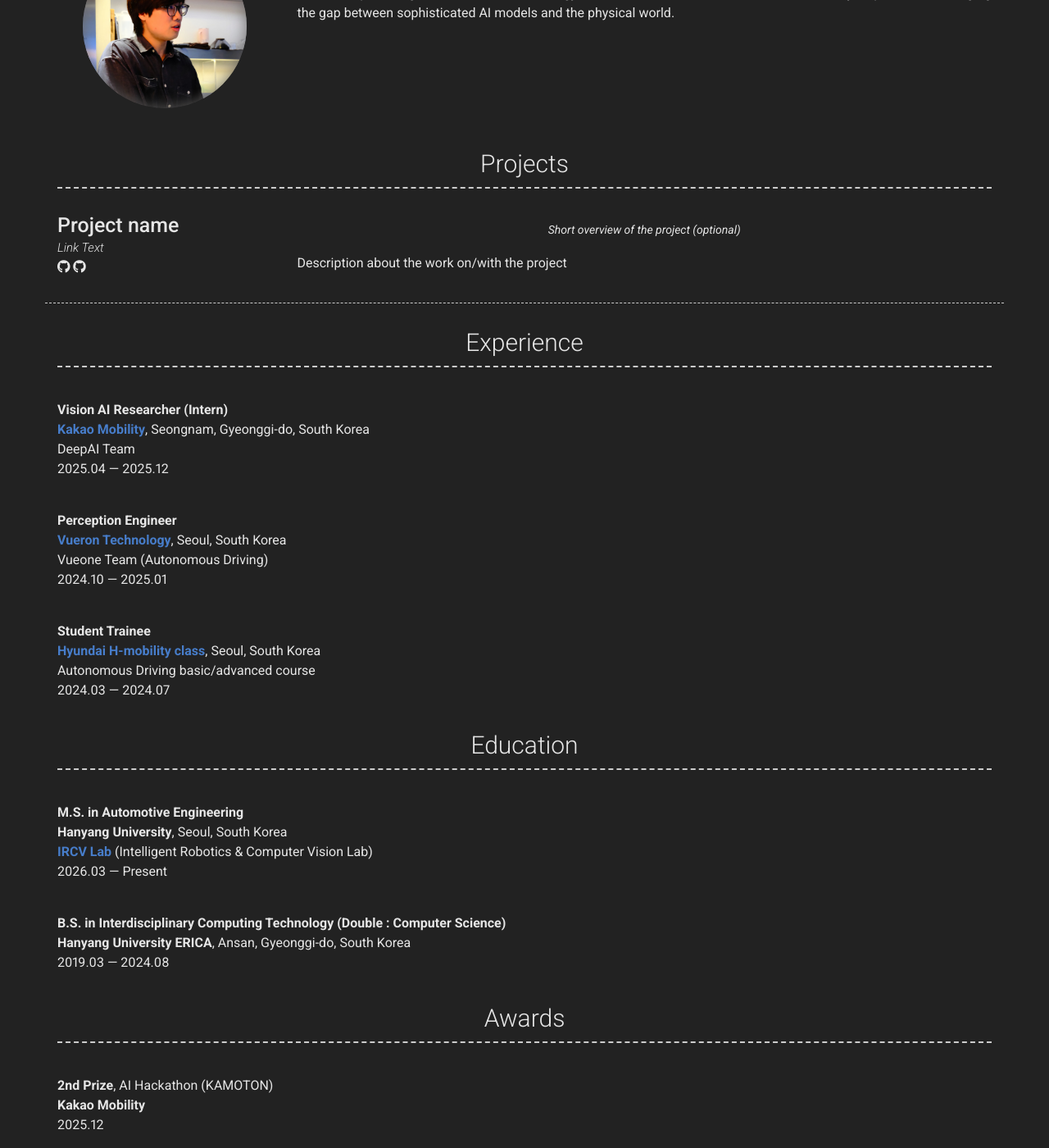
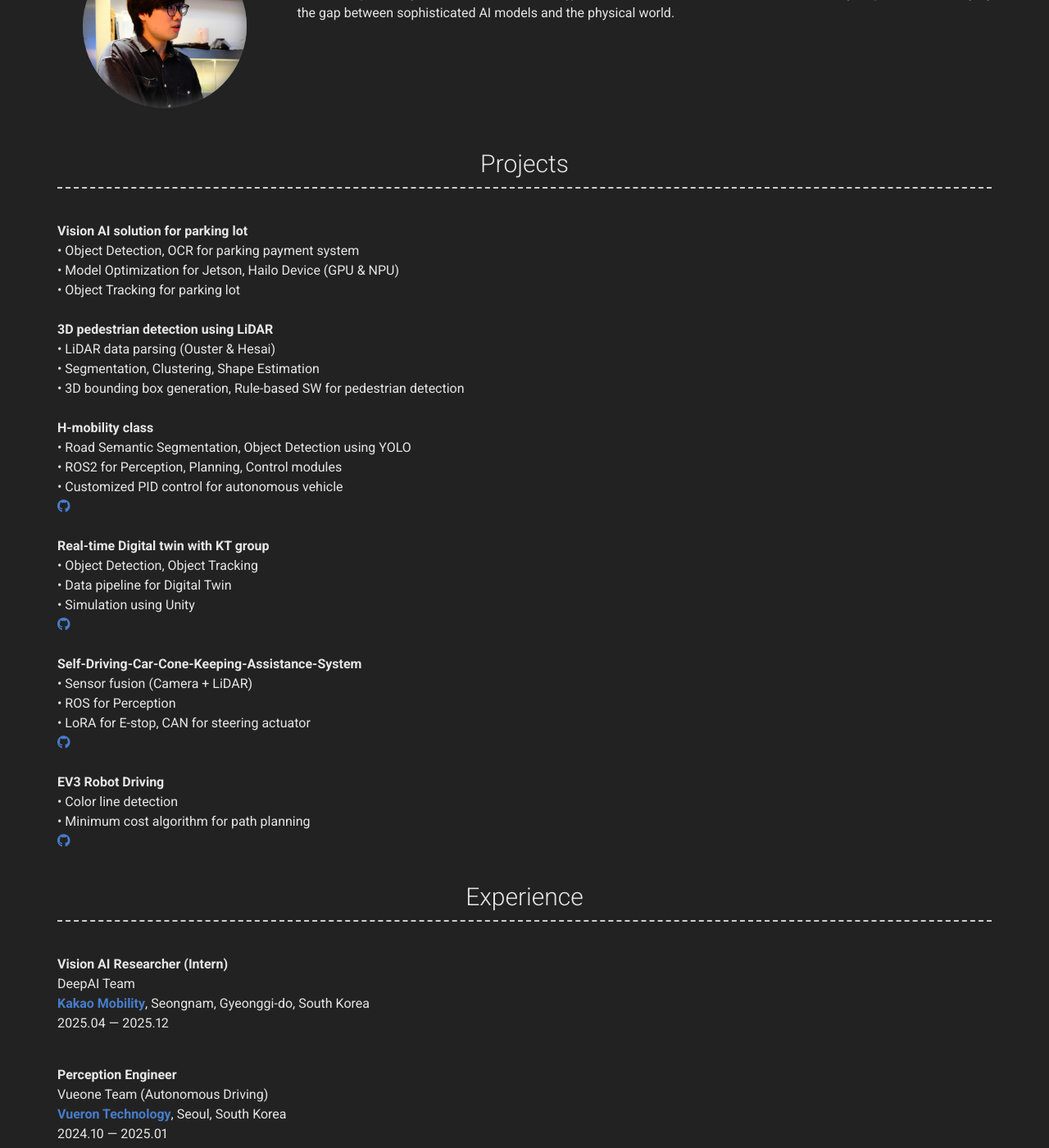
Before and after one commit to hungrypro7/hungrypro7.github.io, a Jekyll site: the page built from index.md, in a window 1280 px wide and 1400 px high, scrolled down 370 px. Shown: the whole window at 82% size. Built offline with Jekyll 4.4.1, drawn with Linux system fonts in a browser that asks for light colours; nearby versions of some CDN libraries; some of the changed text lies outside the part shown.

Commit message:
complete my profile

```diff
--- a/_config.yml
+++ b/_config.yml
@@ -58,59 +58,83 @@ about_content: | # this will include new lines to allow paragraphs
 #    - Images ![alt text](/images/landscape-trees.jpg "Trees")
 
 content:
-  - title: Projects # Title for the section
-    layout: list # Type of content section (list/text)
-    content:
-      - layout: left
-        border: weak  # Value of `weak` will display a weak border below this item. # Any
-                      # other value (or no value) smeans no border will be displayed
-        title: Project name
-        link: Link to project (eg. sproogen.github.io/modern-resume-theme)(optional)
-        link_text: Link Text
-        additional_links:
-          - title:  Github page for project (eg. sproogen/modern-resume-theme)
-            icon: fab fa-github
-            url: Link to project (eg. sproogen.github.io/modern-resume-theme)(optional)
-          - title:  Github page for project (eg. sproogen/modern-resume-theme)
-            icon: fab fa-github
-            url: Link to project (eg. sproogen.github.io/modern-resume-theme)(optional)
-        quote: >
-          Short overview of the project (optional)
-        description: | # this will include new lines to allow paragraphs
-          Description about the work on/with the project
+  - title: Projects
+    layout: text
+    content: |-
+      **Vision AI solution for parking lot**
+      • Object Detection, OCR for parking payment system
+      • Model Optimization for Jetson, Hailo Device (GPU & NPU)
+      • Object Tracking for parking lot
+      <br>
+      **3D pedestrian detection using LiDAR**
+      • LiDAR data parsing (Ouster & Hesai)
+      • Segmentation, Clustering, Shape Estimation
+      • 3D bounding box generation, Rule-based SW for pedestrian detection
+      <br>
+      **H-mobility class**
+      • Road Semantic Segmentation, Object Detection using YOLO
+      • ROS2 for Perception, Planning, Control modules
+      • Customized PID control for autonomous vehicle
+      <a href="https://github.com/hungrypro7/H-Mobility-Autonomous-Advanced-Course" target="_blank" rel="noopener">
+        <i class="fab fa-github"></i>
+      </a>
+      <br>
+      **Real-time Digital twin with KT group**
+      • Object Detection, Object Tracking
+      • Data pipeline for Digital Twin
+      • Simulation using Unity
+      <a href="https://github.com/hungrypro7/KT_digital_twin" target="_blank" rel="noopener">
+        <i class="fab fa-github"></i>
+      </a>
+      <br>
+      **Self-Driving-Car-Cone-Keeping-Assistance-System**
+      • Sensor fusion (Camera + LiDAR)
+      • ROS for Perception
+      • LoRA for E-stop, CAN for steering actuator
+      <a href="https://github.com/hungrypro7/Self-Driving-Car-Cone-Keeping-Assistance-System" target="_blank" rel="noopener">
+        <i class="fab fa-github"></i>
+      </a>
+      <br>
+      **EV3 Robot Driving**
+      • Color line detection
+      • Minimum cost algorithm for path planning
+      <a href="https://github.com/hungrypro7/Smart-sensor-and-actuator" target="_blank" rel="noopener">
+        <i class="fab fa-github"></i>
+      </a>
+
   - title: Experience
     layout: text
     content: |
       **Vision AI Researcher (Intern)**
+      DeepAI Team
       [**Kakao Mobility**](https://www.kakaomobility.com/), Seongnam, Gyeonggi-do, South Korea
-      DeepAI Team
       2025.04 — 2025.12
 
       <br>
 
       **Perception Engineer**
+      Vueone Team (Autonomous Driving)
       [**Vueron Technology**](https://www.vueron.com/), Seoul, South Korea
-      Vueone Team (Autonomous Driving)
       2024.10 — 2025.01
 
       <br>
 
       **Student Trainee**
+      H-mobility class (Autonomous Driving)
       [**Hyundai H-mobility class**](https://h-mobility-class.com/), Seoul, South Korea
-      Autonomous Driving basic/advanced course
       2024.03 — 2024.07
 
   - title: Education
     layout: text
     content: |
       **M.S. in Automotive Engineering**
+      [**IRCV Lab**](https://ircv.hanyang.ac.kr/) (Intelligent Robotics & Computer Vision Lab)
       **Hanyang University**, Seoul, South Korea
-      [**IRCV Lab**](https://ircv.hanyang.ac.kr/) (Intelligent Robotics & Computer Vision Lab)
       2026.03 — Present
 
       <br>
 
-      **B.S. in Interdisciplinary Computing Technology (Double : Computer Science)**
+      **B.S. in Interdisciplinary Computing Technology, Double in Computer Science**
       **Hanyang University ERICA**, Ansan, Gyeonggi-do, South Korea
       2019.03 — 2024.08
 
```
